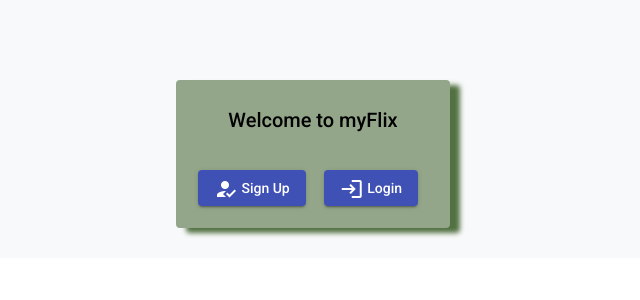
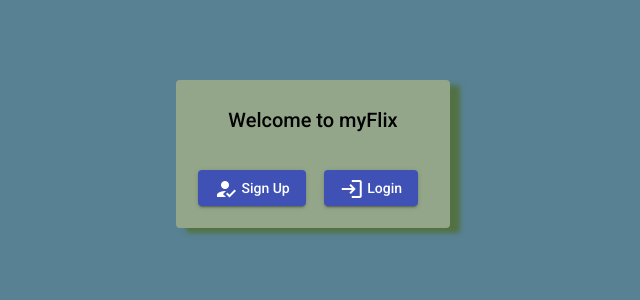
Before and after one commit to Junior-22/myFlix-Angular, an Angular app: page /welcome in a window 1280 px wide. Shown: the top 300 px of the page, without its empty margins (327-967 px from the left). Built offline with nearby package versions, Linux system fonts and the light colour scheme.

Commit message:
add styling (background colour)

```diff
--- a/src/app/welcome-page/welcome-page.component.scss
+++ b/src/app/welcome-page/welcome-page.component.scss
@@ -1,4 +1,4 @@
-$backgroundColor: #f8f9fa;
+$backgroundColor: #588193;
 $cardColor: #93a689;
 $textColor: #000;
 $boxShadowColor: #527142;
--- a/src/styles.scss
+++ b/src/styles.scss
@@ -1,4 +1,3 @@
-
 // Custom Theming for Angular Material
 // For more information: https://material.angular.io/guide/theming
 @use '@angular/material' as mat;
@@ -20,13 +19,10 @@ $myFlix-angular-client-warn: mat.define-palette(mat.$red-palette);
 
 // Create the theme object. A theme consists of configurations for individual
 // theming systems such as "color" or "typography".
-$myFlix-angular-client-theme: mat.define-light-theme((
-  color: (
-    primary: $myFlix-angular-client-primary,
-    accent: $myFlix-angular-client-accent,
-    warn: $myFlix-angular-client-warn,
-  )
-));
+$myFlix-angular-client-theme: mat.define-light-theme((color: (primary: $myFlix-angular-client-primary,
+        accent: $myFlix-angular-client-accent,
+        warn: $myFlix-angular-client-warn,
+      )));
 
 // Include theme styles for core and each component used in your app.
 // Alternatively, you can import and @include the theme mixins for each component
@@ -35,5 +31,13 @@ $myFlix-angular-client-theme: mat.define-light-theme((
 
 /* You can add global styles to this file, and also import other style files */
 
-html, body { height: 100%; }
-body { margin: 0; font-family: Roboto, "Helvetica Neue", sans-serif; }
+html,
+body {
+  height: 100%;
+}
+
+body {
+  margin: 0;
+  font-family: Roboto, "Helvetica Neue", sans-serif;
+  background-color: #588193;
+}
```
